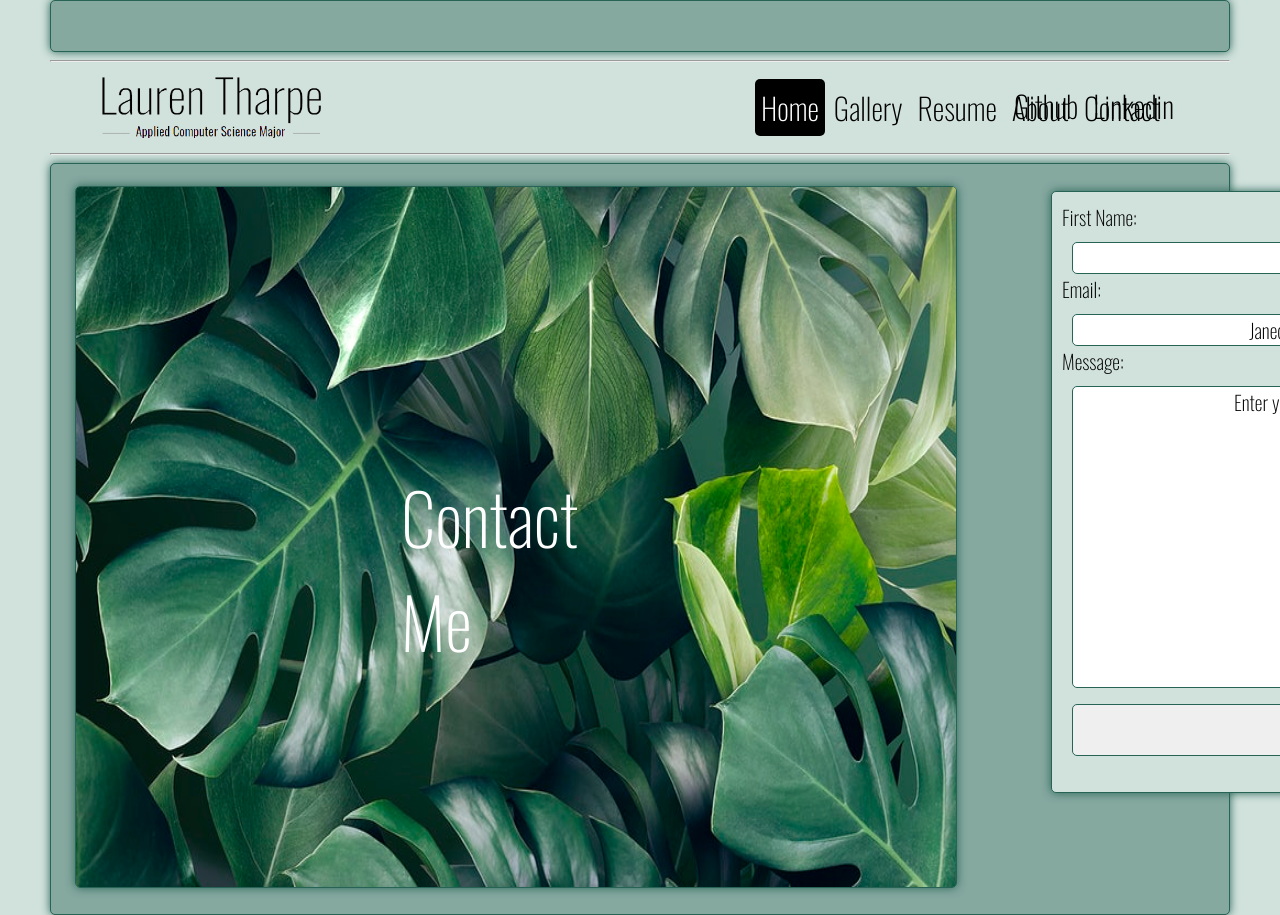
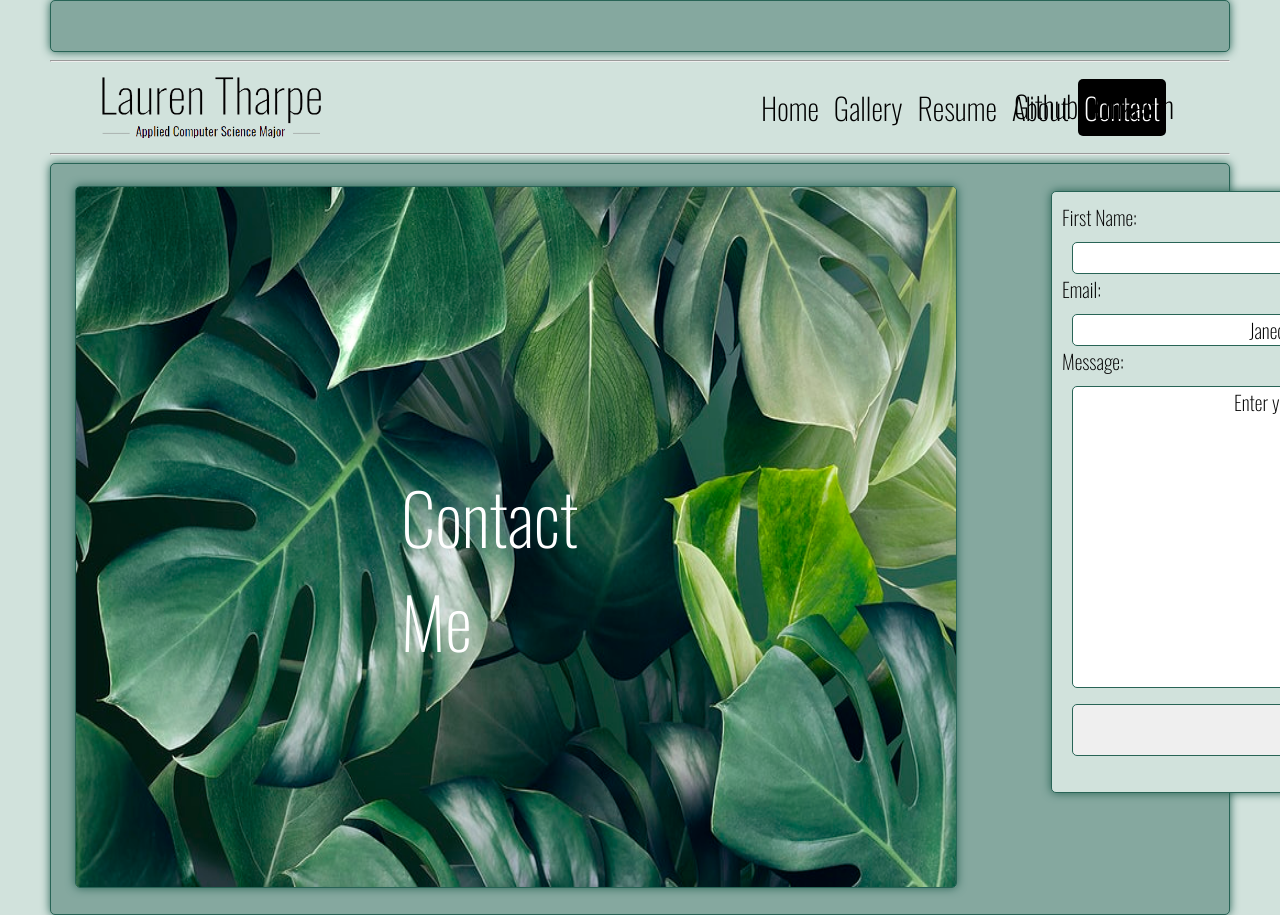
Before and after one commit to weyheylauren/weyheylauren.github.io, a plain HTML site: page contact.html in a window 1280 px wide. Shown: the top 915 px of the page. Drawn offline with nearby package versions, Linux system fonts and the light colour scheme.

Commit message:
Update contact.html

```diff
--- a/contact.html
+++ b/contact.html
@@ -19,11 +19,11 @@
                 <a href="https://www.linkedin.com/in/lauren-tharpe-b741b61b0/" target=”_blank” class="btn">Linkedin</a>
             </div>
             <ul>
-                <li class="active"><a href="index.html">Home</a></li>
+                <li><a href="index.html">Home</a></li>
                 <li><a href="gallery.html">Gallery</a></li>
                 <li><a href="resume.html">Resume</a></li>
                 <li><a href="about.html">About</a></li>
-                <li><a href="contact.html">Contact</a></li>
+                <li class="active"><a href="contact.html">Contact</a></li>
             </ul>
         </div>
         <hr class = line1>
```
